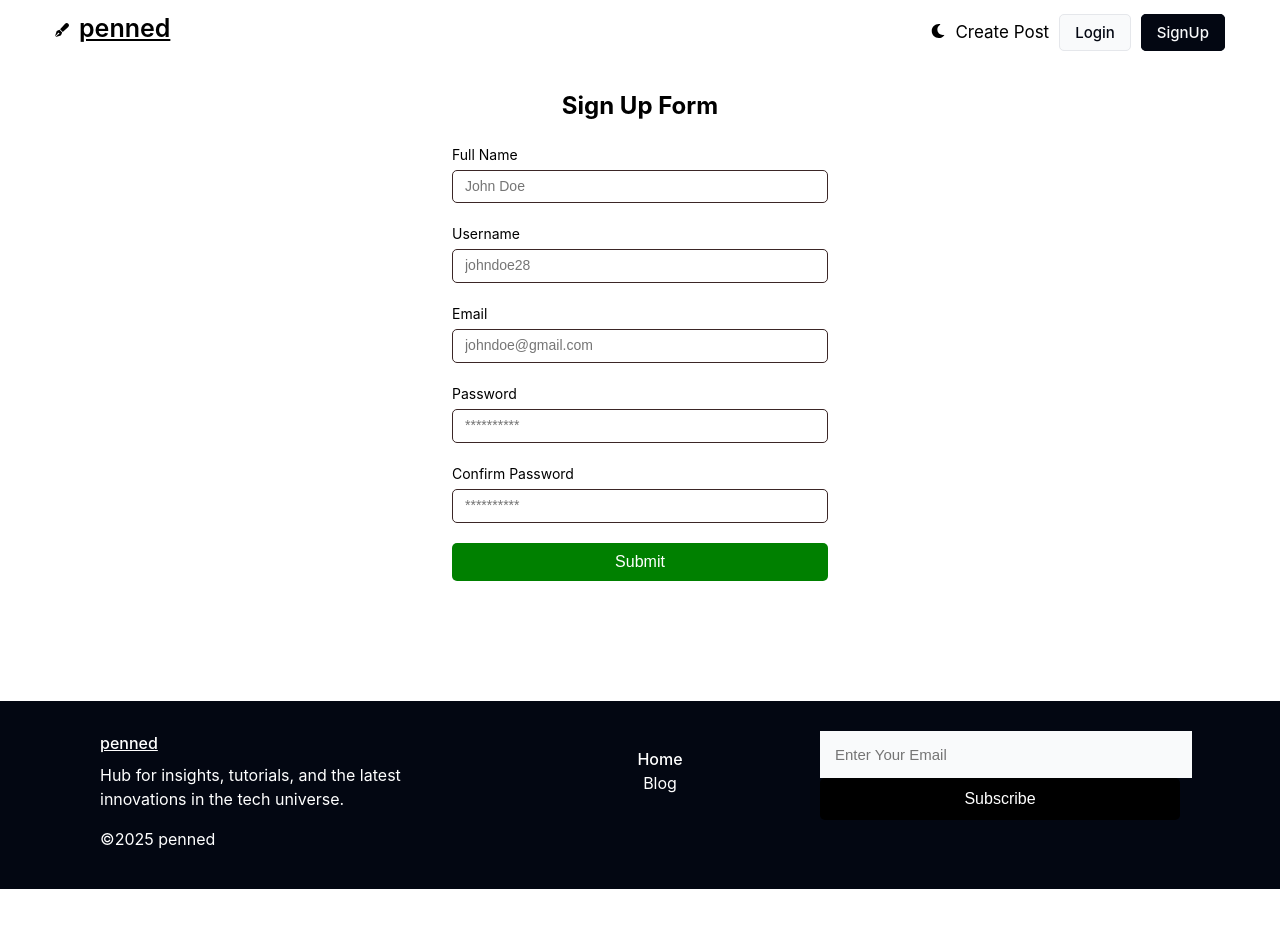
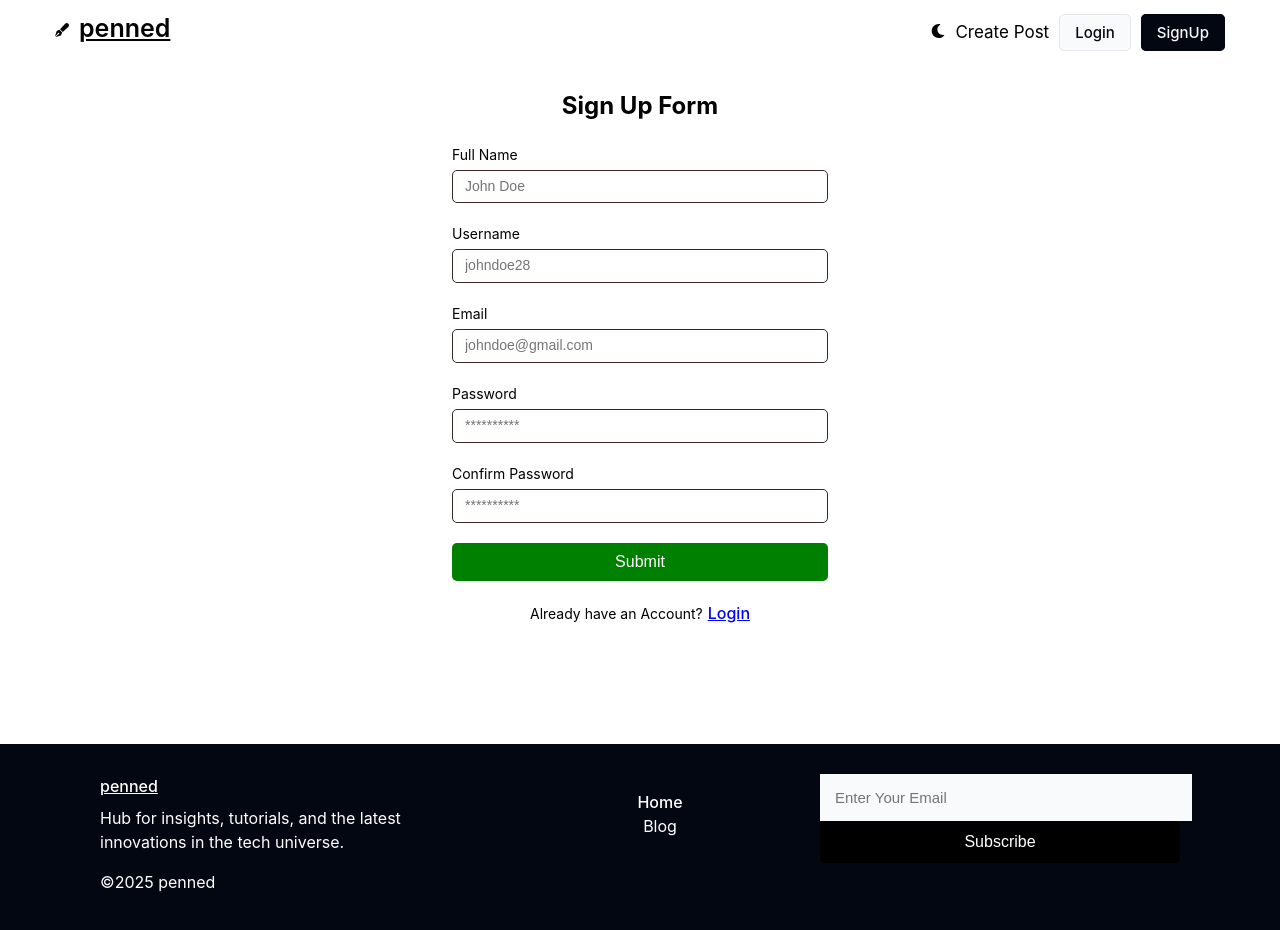
Before and after one commit to samuelkaranja/penned, a React (Vite) app: page /sign-up in a window 1280 px wide. Before the commit the page ends 889 px from the top, so only its background shows below. Built offline with nearby package versions, Linux system fonts and the light colour scheme; no server answers.

Commit message:
Added links in the Login and SignUp Pages

```diff
--- a/src/components/LoginForm/LoginForm.jsx
+++ b/src/components/LoginForm/LoginForm.jsx
@@ -1,6 +1,7 @@
 import React from "react";
 import "./loginform.css";
 import { useForm } from "react-hook-form";
+import { Link } from "react-router-dom";
 
 const LoginForm = ({ onSubmit }) => {
   const {
@@ -37,6 +38,10 @@ const LoginForm = ({ onSubmit }) => {
         </div>
         <button type="submit">Submit</button>
       </form>
+      <div className="signup-link">
+        <span>Don't have an account? </span>
+        <Link to="/sign-up">Sign Up</Link>
+      </div>
     </div>
   );
 };
--- a/src/components/LoginForm/loginform.css
+++ b/src/components/LoginForm/loginform.css
@@ -1,6 +1,11 @@
 .loginform {
-  display: flex;
-  justify-content: center;
+  text-align: center;
+}
+
+.loginform form {
+  display: inline-block;
+  text-align: left; /* keeps the text inside left-aligned */
+  margin: 20px 0;
 }
 
 .frm {
@@ -52,3 +57,15 @@ button {
 button:hover {
   cursor: pointer;
 }
+
+.signup-link {
+  margin-bottom: 200px;
+}
+
+.signup-link span {
+  color: #000;
+}
+
+.signup-link a {
+  text-decoration: underline;
+}
--- a/src/components/PostList/postlist.css
+++ b/src/components/PostList/postlist.css
@@ -1,7 +1,8 @@
-.postlist .loading {
+.loading {
   text-align: center;
-  font-size: 35px;
-  padding-bottom: 10px;
+  font-size: 25px;
+  padding: 20px 0;
+  color: #000;
 }
 
 .postlist .posts {
--- a/src/components/SignUpForm/SignUpForm.jsx
+++ b/src/components/SignUpForm/SignUpForm.jsx
@@ -1,6 +1,7 @@
 import React from "react";
 import "./signupform.css";
 import { useForm } from "react-hook-form";
+import { Link } from "react-router-dom";
 
 const SignUpForm = ({ onSubmit }) => {
   const {
@@ -89,9 +90,10 @@ const SignUpForm = ({ onSubmit }) => {
           {isSubmitting ? "Creating Account....." : "Submit"}
         </button>
       </form>
-      {/* <p style={{ textAlign: "center", fontSize: "15px" }}>
-        Already have an account <a href="">Login</a>
-      </p> */}
+      <div className="option">
+        <span>Already have an Account?</span>
+        <Link to={"/login"}>Login</Link>
+      </div>
     </div>
   );
 };
--- a/src/components/SignUpForm/signupform.css
+++ b/src/components/SignUpForm/signupform.css
@@ -1,6 +1,7 @@
 .signupform {
-  display: flex;
-  justify-content: center;
+  display: grid;
+  place-items: center;
+  height: 60vh;
 }
 
 .frm {
@@ -52,3 +53,19 @@ button {
 button:hover {
   cursor: pointer;
 }
+
+.option {
+  margin-top: 20px;
+}
+
+.option span {
+  color: #000;
+  padding-right: 5px;
+  font-size: 14px;
+  font-weight: 400;
+}
+
+.option a {
+  color: blue;
+  text-decoration: underline;
+}
```
